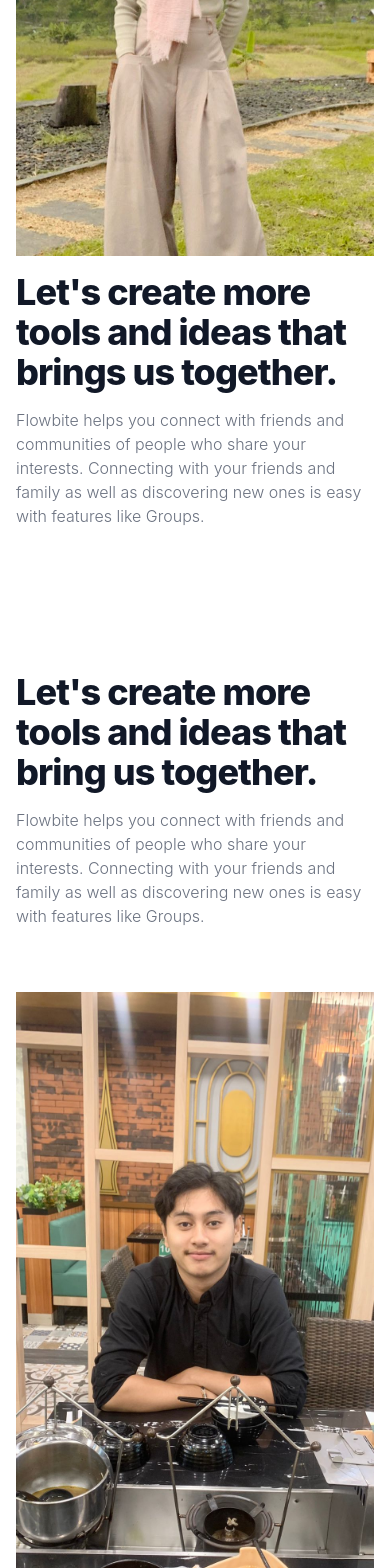
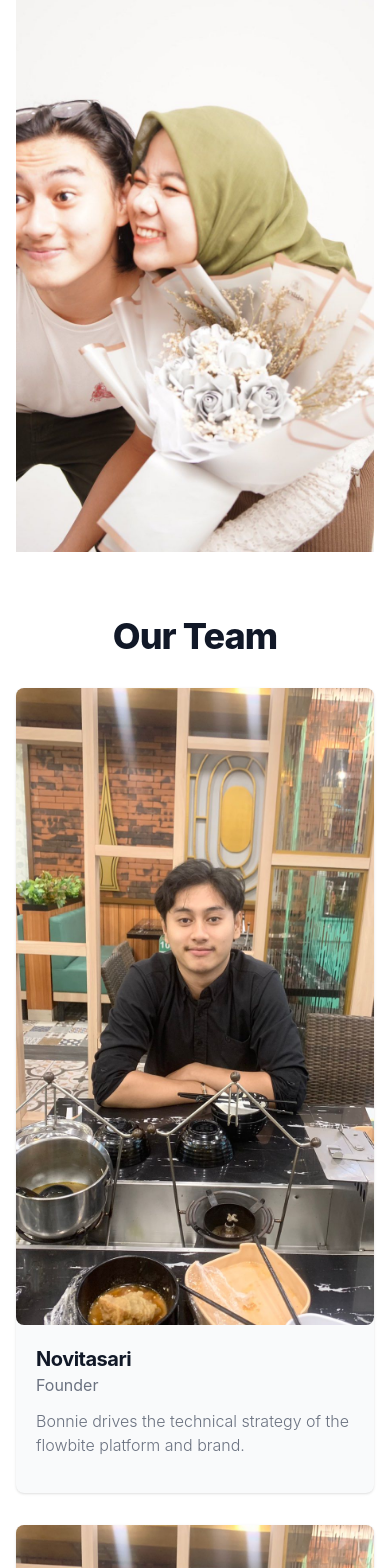
Before and after one commit to putriulhaq/baso-aci-bucin-client, a React (Create React App) app: page /team in a window 390 px wide. Shown: the part 432-2000 px from the top of the page. Built offline with nearby package versions, Linux system fonts and the light colour scheme.

Commit message:
build: add about pages

```diff
--- a/package.json
+++ b/package.json
@@ -8,7 +8,7 @@
     "@testing-library/user-event": "^13.5.0",
     "react": "^18.2.0",
     "react-dom": "^18.2.0",
-    "react-scripts": "5.0.1",
+    "react-scripts": "^5.0.1",
     "web-vitals": "^2.1.4"
   },
   "scripts": {
--- a/src/component/horizontal-line.jsx
+++ b/src/component/horizontal-line.jsx
@@ -1,10 +1,14 @@
-function Hr() {
+function Hr(props) {
+  console.log(props.data)
   return (
-    <div class="inline-flex items-center justify-center w-full">
+    <div class="inline-flex items-center justify-center w-full bg-custom-F0EEED">
       <hr class="w-64 h-px my-8 bg-gray-200 border-0 dark:bg-gray-700" />
-      <span class="absolute px-3 font-medium text-gray-900 -translate-x-1/2 bg-white left-1/2 dark:text-white dark:bg-gray-900">
+      {/* <span class="absolute px-3 font-medium text-gray-900 -translate-x-1/2 left-1/2 bg-custom-F0EEED dark:text-white dark:bg-gray-900">
         Menu
-      </span>
+      </span> */}
+      <h2 class="absolute mb-4 text-4xl tracking-tight font-extrabold text-gray-900 dark:text-white">
+        {props.data}
+      </h2>
     </div>
   );
 }
--- /dev/null
+++ b/src/helpers/aboutData.js
@@ -0,0 +1,22 @@
+export const aboutData = [
+    {
+      imageSrc: "team2.jpg",
+      name: "Novitasari",
+      as: "Founder"
+    },
+    {
+      imageSrc: "team2.jpg",
+      name: "Bagas",
+      as: "Co-Founder"
+    },
+    {
+      imageSrc: "team2.jpg",
+      name: "Bagas",
+      as: "Co-Founder"
+    },
+    {
+      imageSrc: "team2.jpg",
+      name: "Bagas",
+      as: "Co-Founder"
+    },
+  ];
--- a/src/pages/about.jsx
+++ b/src/pages/about.jsx
@@ -1,47 +1,10 @@
 import Hero from "../component/hero";
 import Hr from "../component/horizontal-line";
-import { cardData } from "../helpers/cardData";
+import { aboutData } from "../helpers/aboutData";
 
 function About() {
   return (
     <>
-      <section className="bg-white dark:bg-gray-900">
-        <div className="gap-8 items-center py-8 px-4 mx-auto max-w-screen-xl xl:gap-16 md:grid md:grid-cols-2 sm:py-16 lg:px-6">
-          <img
-            className="w-full dark:hidden"
-            src={require(`../asset/team1.jpg`)}
-            alt="dashboard image"
-          />
-          <div className="mt-4 md:mt-0">
-            <h2 className="mb-4 text-4xl tracking-tight font-extrabold text-gray-900 dark:text-white">
-              Let's create more tools and ideas that brings us together.
-            </h2>
-            <p className="mb-6 font-light text-gray-500 md:text-lg dark:text-gray-400">
-              Flowbite helps you connect with friends and communities of people
-              who share your interests. Connecting with your friends and family
-              as well as discovering new ones is easy with features like Groups.
-            </p>
-            <a
-              href="#"
-              className="inline-flex items-center text-white bg-primary-700 hover:bg-primary-800 focus:ring-4 focus:ring-primary-300 font-medium rounded-lg text-sm px-5 py-2.5 text-center dark:focus:ring-primary-900"
-            >
-              Get started
-              <svg
-                className="ml-2 -mr-1 w-5 h-5"
-                fill="currentColor"
-                viewBox="0 0 20 20"
-                xmlns="http://www.w3.org/2000/svg"
-              >
-                <path
-                  fill-rule="evenodd"
-                  d="M10.293 3.293a1 1 0 011.414 0l6 6a1 1 0 010 1.414l-6 6a1 1 0 01-1.414-1.414L14.586 11H3a1 1 0 110-2h11.586l-4.293-4.293a1 1 0 010-1.414z"
-                  clipRule="evenodd"
-                ></path>
-              </svg>
-            </a>
-          </div>
-        </div>
-      </section>
       <section className="bg-white dark:bg-gray-900">
         <div className="gap-8 items-center py-8 px-4 mx-auto max-w-screen-xl xl:gap-16 md:grid md:grid-cols-2 sm:py-16 lg:px-6">
           <div className="mt-4 md:mt-0">
@@ -53,31 +16,48 @@ function About() {
               who share your interests. Connecting with your friends and family
               as well as discovering new ones is easy with features like Groups.
             </p>
-            <a
-              href="#"
-              className="inline-flex items-center text-white bg-primary-700 hover:bg-primary-800 focus:ring-4 focus:ring-primary-300 font-medium rounded-lg text-sm px-5 py-2.5 text-center dark:focus:ring-primary-900"
-            >
-              Get started
-              <svg
-                className="ml-2 -mr-1 w-5 h-5"
-                fill="currentColor"
-                viewBox="0 0 20 20"
-                xmlns="http://www.w3.org/2000/svg"
-              >
-                <path
-                  fillRule="evenodd"
-                  d="M10.293 3.293a1 1 0 011.414 0l6 6a1 1 0 010 1.414l-6 6a1 1 0 01-1.414-1.414L14.586 11H3a1 1 0 110-2h11.586l-4.293-4.293a1 1 0 010-1.414z"
-                  clipRule="evenodd"
-                ></path>
-              </svg>
-            </a>
           </div>
           <div className="flex justify-end">
             <img
               className="w-full max-w-lg"
-              src={require(`../asset/team2.jpg`)}
+              src={require(`../asset/team3.jpg`)}
               alt="dashboard image"
             />
+          </div>
+        </div>
+      </section>
+      <section class="bg-white dark:bg-gray-900">
+        <div class="py-8 px-4 mx-auto max-w-screen-xl lg:py-16 lg:px-6 ">
+          <div class="mx-auto max-w-screen-sm text-center mb-8 lg:mb-16">
+            <h2 class="mb-4 text-4xl tracking-tight font-extrabold text-gray-900 dark:text-white">
+              Our Team
+            </h2>
+          </div>
+          <div class="grid gap-8 mb-6 lg:mb-16 md:grid-cols-2">
+            {aboutData.map((data, idx) => (
+              <div class="items-center bg-gray-50 rounded-lg shadow sm:flex dark:bg-gray-800 dark:border-gray-700">
+
+                <a href="#">
+                  <img
+                    class="w-full rounded-lg sm:rounded-none sm:rounded-l-lg"
+                    src={require(`../asset/${data.imageSrc}`)}
+                    alt="Bonnie Avatar"
+                  />
+                </a>
+                <div class="p-5">
+                  <h3 class="text-xl font-bold tracking-tight text-gray-900 dark:text-white">
+                    <a href="#">{data.name}</a>
+                  </h3>
+                  <span class="text-gray-500 dark:text-gray-400">
+                    {data.as}
+                  </span>
+                  <p class="mt-3 mb-4 font-light text-gray-500 dark:text-gray-400">
+                    Bonnie drives the technical strategy of the flowbite
+                    platform and brand.
+                  </p>
+                </div>
+              </div>
+            ))}
           </div>
         </div>
       </section>
--- a/src/pages/home.jsx
+++ b/src/pages/home.jsx
@@ -1,16 +1,19 @@
 import Hero from "../component/hero";
 import Hr from "../component/horizontal-line";
-import {cardData} from "../helpers/cardData";
+import { cardData } from "../helpers/cardData";
 
 function Home() {
   return (
     <>
       <Hero />
-      <Hr />
-      <div  className="bg-custom-F0EEED">
-      <div className="grid gap-3 grid-cols-3 mx-20">
-        {cardData.map((card, idx) =>
-        <div key={idx} className="overflow-hidden shadow-lg flex flex-1 flex-col w-full border border-gray-300 rounded-bl-2xl">
+      <Hr data="Menu" />
+      <div className="bg-custom-F0EEED">
+        <div className="grid gap-3 md:grid-cols-3 sm:grid-cols-1 mx-2 md:mx-20">
+          {cardData.map((card, idx) => (
+            <div
+              key={idx}
+              className="overflow-hidden shadow-lg flex flex-1 flex-col w-full border border-gray-300 rounded-bl-2xl"
+            >
               <img
                 className="w-full"
                 src={require(`../asset/${card.img}`)}
@@ -18,8 +21,7 @@ function Home() {
               />
               <div className="px-6 py-4">
                 <div className="font-bold text-xl mb-2">{card.title}</div>
-          <p className="text-gray-700 text-base">{card.description}
-          </p>
+                <p className="text-gray-700 text-base">{card.description}</p>
               </div>
               <div className="px-6 pt-4 pb-2">
                 <span className="inline-block px-3 py-1 text-sm font-semibold text-gray-700 mr-2 mb-2">
@@ -27,8 +29,7 @@ function Home() {
                 </span>
               </div>
             </div>
-        )}
-
+          ))}
         </div>
       </div>
     </>
```
Also changed, not shown: src/asset/team3.jpg (added), 1 other file (tests, documents, lock files or other folders). Lines whose indentation alone changed are shown as unchanged.
